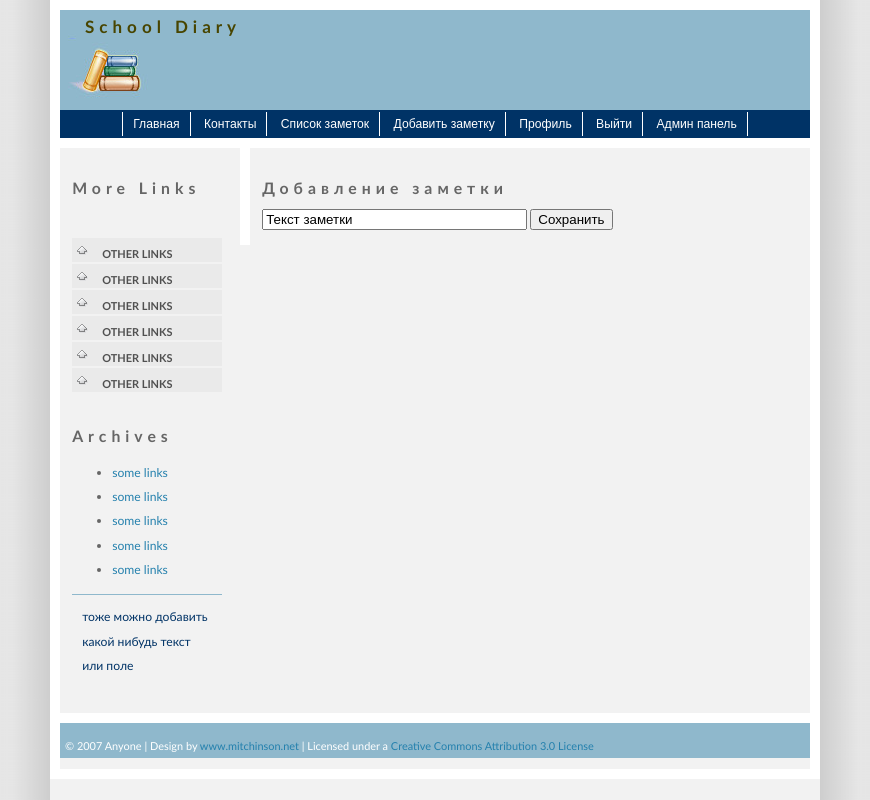
After one commit to sourxd/diary, a Django app: page /add_note/ in a window 1280 px wide. The commit adds this page. Shown: the whole page, without its empty margins (205-1075 px from the left). Run offline with Django 4.2, Linux system fonts and the light colour scheme; the visitor is signed in with stand-in values (Sample User, id 1).

Commit message:
new items (заметки)

```diff
--- a/diary/urls.py
+++ b/diary/urls.py
@@ -1,10 +1,12 @@
 from django.contrib import admin
 from django.urls import path, include
-from grades.views import index, contacts
+from grades.views import index, contacts, notes, add_note
 
 urlpatterns = [
     path('admin/', admin.site.urls),
     path('', index, name='index'),
     path('contacts/', contacts, name='contacts'),
     path('users/', include('users.urls'), name='users'),
+    path('notes/', notes, name='notes'),
+    path('add_note/', add_note, name='add_note'),
 ]
--- /dev/null
+++ b/grades/templates/grades/add_note.html
@@ -0,0 +1,11 @@
+{% extends 'grades/base.html' %}
+{% load static %}
+{% block content %}
+    <div id="content">
+        <h2>Добавление заметки</h2>
+
+        <input type="text" value="Текст заметки" name="note-text" size="30"/>
+        <input type="submit" value="Сохранить"/>
+
+    </div>
+{% endblock %}
--- a/grades/templates/grades/base.html
+++ b/grades/templates/grades/base.html
@@ -16,10 +16,10 @@
     <div id="navcontainer">
         <ul id="navlist">
             <li id="active"><a href="{% url 'index' %}" id="current">Главная</a></li>
-            <li><a href="#">OTHER</a></li>
-            <li><a href="#">OTHER</a></li>
             <li><a href="{% url 'contacts' %}">Контакты</a></li>
             {% if user.is_authenticated %}
+                <li><a href="{% url 'notes' %}">Список заметок</a></li>
+                <li><a href="{% url 'add_note' %}">Добавить заметку</a></li>
                 <li><a href="{% url 'users:profile' %}">Профиль</a></li>
                 <li><a href="{% url 'users:logout' %}">Выйти</a></li>
                 {% if user.is_superuser or user.is_staff %}
--- a/grades/views.py
+++ b/grades/views.py
@@ -1,4 +1,5 @@
 from django.shortcuts import render
+from django.contrib.auth.decorators import login_required
 
 
 def index(request):
@@ -13,3 +14,17 @@
         'title': 'Контакты'
     }
     return render(request, 'grades/contacts.html', context)
+
+@login_required
+def notes(request):
+    context = {
+        'title': 'Список заметок'
+    }
+    return render(request, 'grades/notes.html', context)
+
+@login_required
+def add_note(request):
+    context = {
+        'title': 'Добавление заметки'
+    }
+    return render(request, 'grades/add_note.html', context)
```
Also changed, not shown: grades/templates/grades/notes.html (added, +9 -0 lines).
